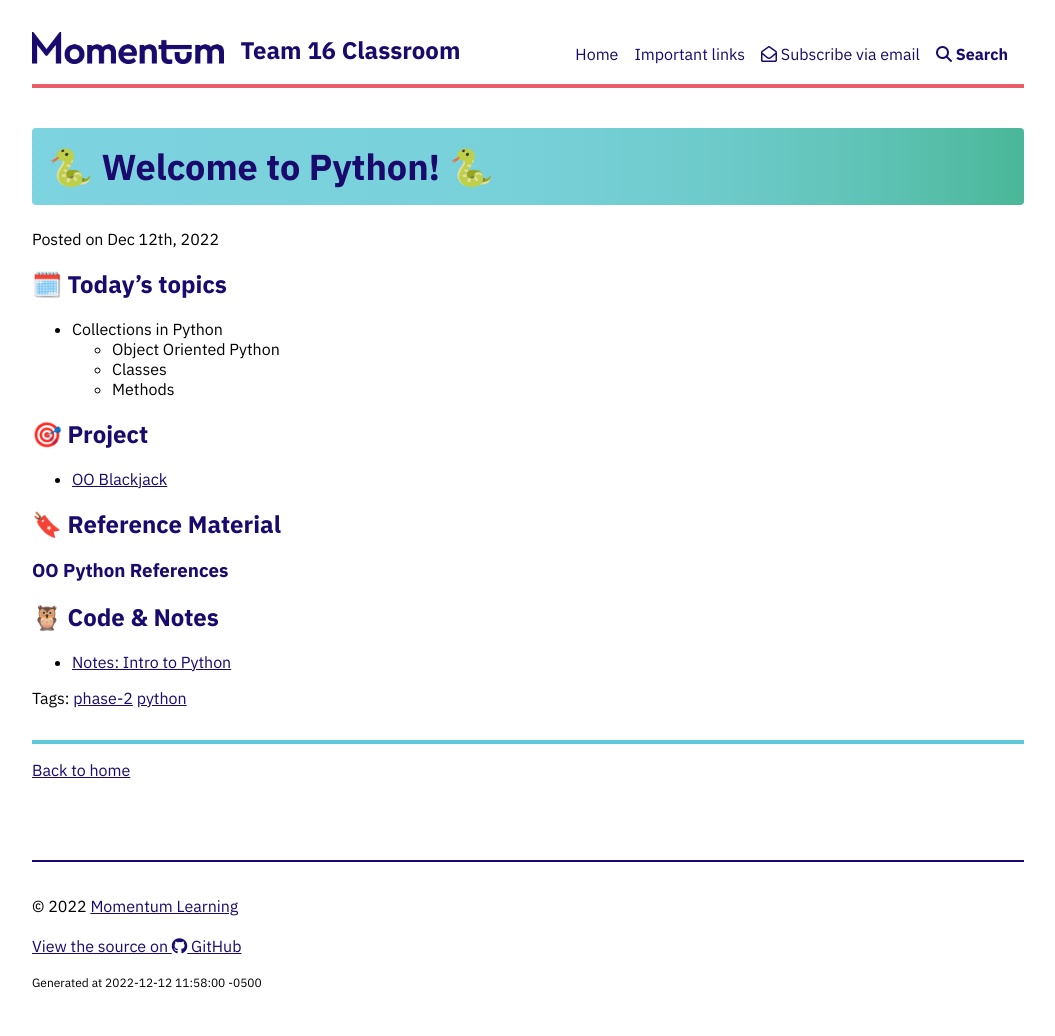
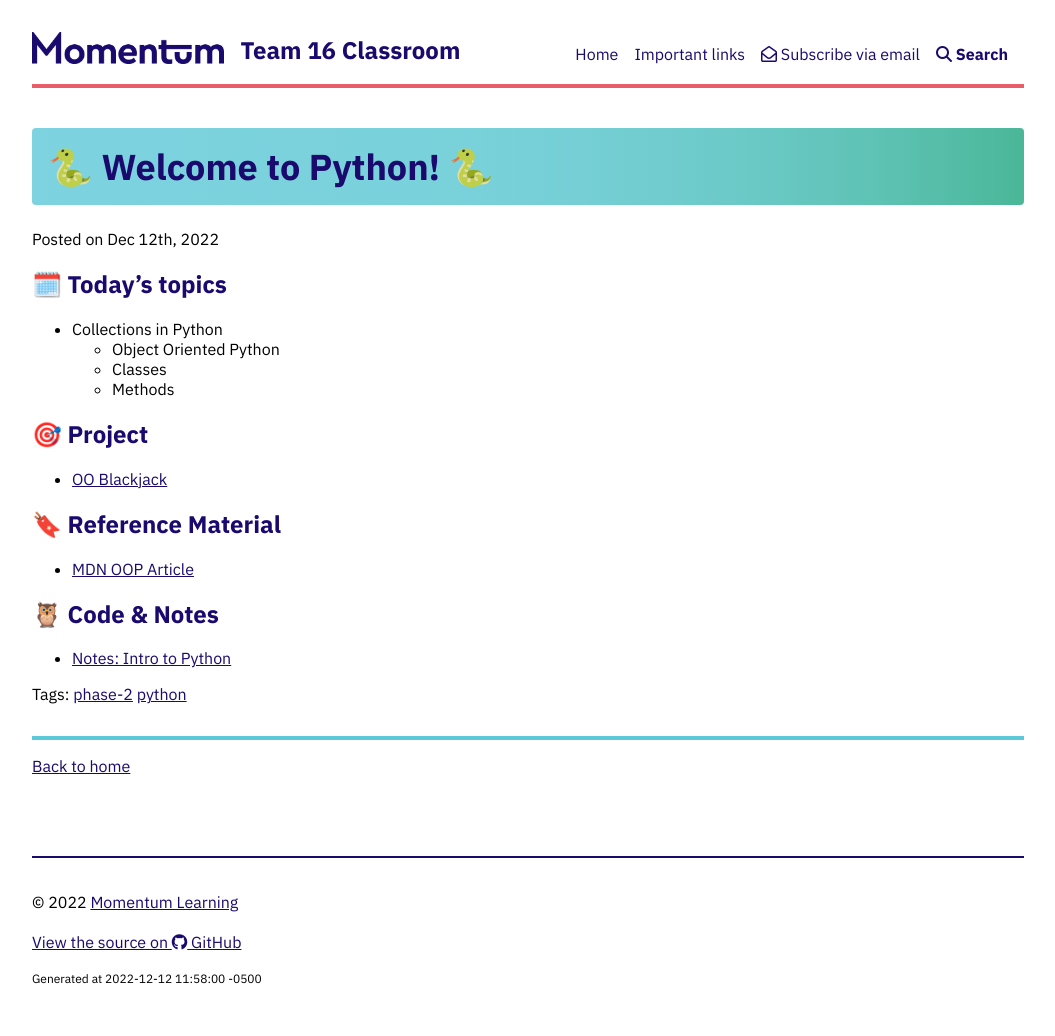
Before and after one commit to Momentum-Team-16/momentum-team-16.github.io, a Jekyll site: the page built from _posts/2022-12-12-py-oo.md, in a window 1280 px wide. Shown: the whole page, without its empty margins (112-1167 px from the left). Built offline with Jekyll 4.4.1, drawn with Linux system fonts in a browser that asks for light colours; nearby versions of some CDN libraries.

```diff
--- a/_posts/2022-12-12-py-oo.md
+++ b/_posts/2022-12-12-py-oo.md
@@ -17,8 +17,8 @@ tags: phase-2 python
 
 ## 🔖 Reference Material
 
-### OO Python References
+- [MDN OOP Article](https://developer.mozilla.org/en-US/docs/Learn/JavaScript/Objects/Object-oriented_programming)
 
 ## 🦉 Code & Notes
 
-- [Notes: Intro to Python](https://github.com/momentum-team-16/notes/blob/main/py-collections.md)
+- [Notes: Intro to Python](https://github.com/Momentum-Team-16/notes/blob/main/py-oo-programming.md)
```
